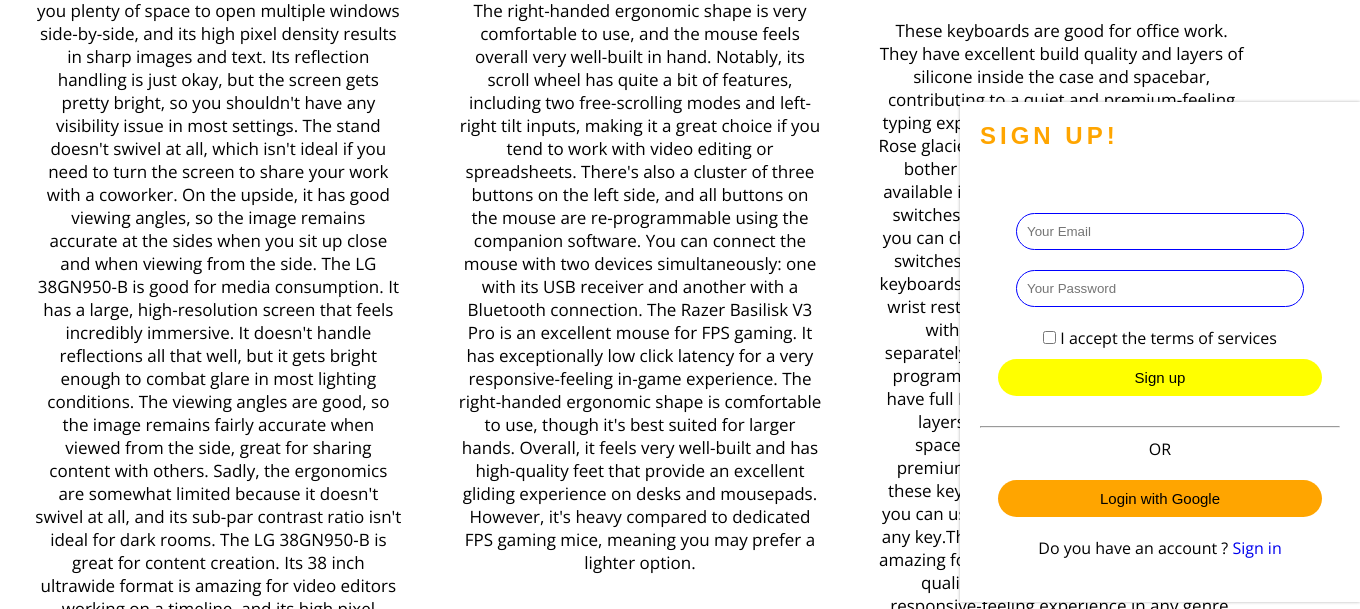
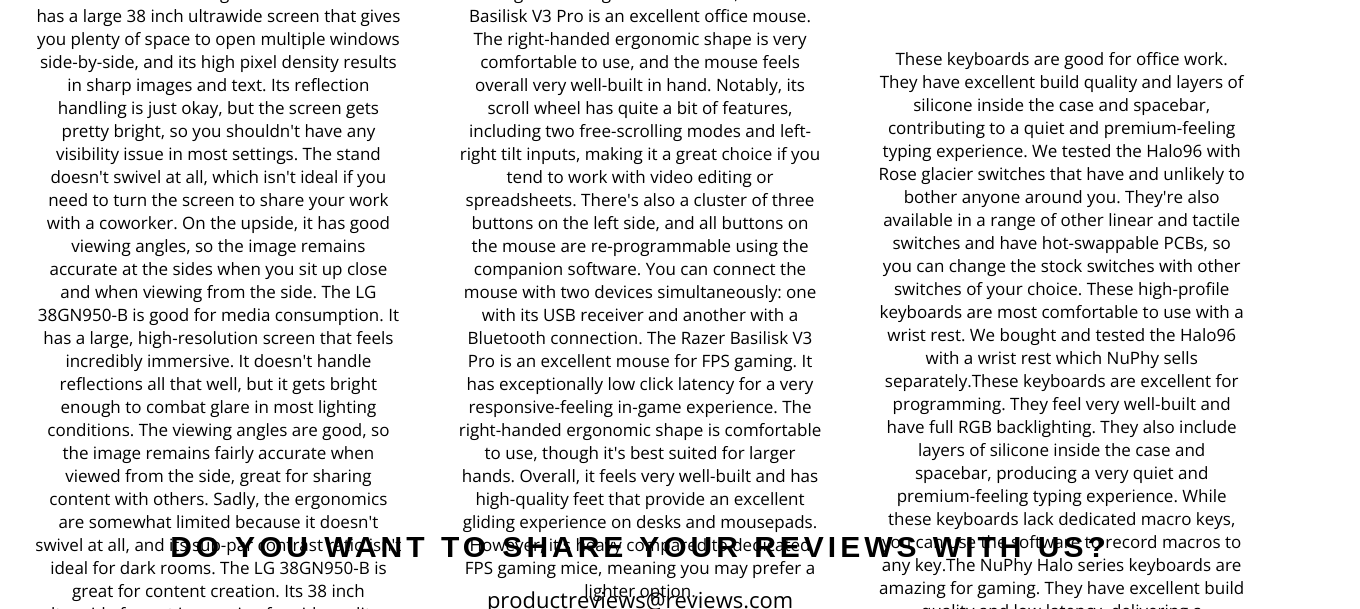
Before and after one commit to onur-CK/pp1reviews, a plain HTML site: page index.html in a window 1280 px wide. Shown: the part 1308-1917 px from the top of the page, 1360 px wide, since content can reach past the window. Drawn offline with nearby package versions, Linux system fonts and the light colour scheme.

Commit message:
sign up turned into contact us
Add sign up form changes turn into contact us instead of sign up

```diff
--- a/assets/css/style.css
+++ b/assets/css/style.css
@@ -163,6 +163,7 @@ margin-top: 50px;
     margin: 0 auto 10px;
 }
 
+
 .product-item h2 {
     color: orange;
     margin-top: 50px;
@@ -170,75 +171,6 @@ margin-top: 50px;
 
 .product-item p {
     margin-top: 50px;
-}
-
-/* sign up form */
-
-.sign-up-form {
-    height: 500px;
-    width: 400px;
-    box-shadow: 0 0 3px 0 rgba(0,0,0,0.3);
-    background: #fff;
-    padding: 20px;
-    text-align: center;
-    margin-left: 75%;
-    display: flex;
-    justify-content: space-between;
-    flex-wrap: wrap;
-    position: relative;
-}
-
-.sign-up-form p {
-    margin-top: 10px;
-}
-
-.sign-up-form h1 {
-    color: orange;
-    margin-bottom: 30px;
-}
-
-.input-box {
-    border-radius: 20px;
-    padding: 10px;
-    margin: 10px 0;
-    width: 80%;
-    border: 1px solid blue;
-    outline: none;
-}
-
-button {
-    color: black;
-    width: 90%;
-    padding: 10px;
-    border-radius: 20px;
-    font-size: 15px;
-    margin: 10px 0;
-    border: none;
-    outline: none;
-    cursor: pointer;
-}
-
-.signup-btn {
-    background-color: yellow;
-}
-
-.google-btn {
-    background-color: orange;
-}
-
-a {
-    text-decoration: none;
-}
-
-hr {
-    margin-top: 20px;
-    width: 100%;
-}
-
-.or {
-    background: white;
-    width: 30px;
-    margin: -19px auto 10px;
 }
 
 /* footer */
@@ -261,3 +193,18 @@ footer {
     padding: 5%;
     color: black;
 }
+
+/* contact us */
+
+.contact-us {
+    font-size: 20px;
+    margin-top: 40px;
+    text-align: center;
+    margin-top: 400px;
+}
+
+.contact-us-about {
+    font-size: 22px;
+    margin-top: 20px;
+
+}
--- a/index.html
+++ b/index.html
@@ -17,7 +17,7 @@
     <nav>
         <ul id="menu">
             <li>
-                <a href="#sign-up">Sign Up</a>
+                <a href="#contact-us">Contacts</a>
             </li>
             <li>
                 <a href="#reviews">Review</a>
@@ -36,8 +36,13 @@
         </div>
     </section>
     <h1 class="about">
-
     </h1>
+    <section>
+        <div class="about" id="about">
+           <h1>HOW WE FIND THE BEST PRODUCTS FOR YOUR NEEDS</h1>
+           <div class="about-about"></div>
+               </div>
+       </section>
     <h1 class="reviews-heading" id="reviews">Latest Reviews</h1>
     <section id="products">
         <div class="product-item">
@@ -71,22 +76,13 @@
 
 
    <section>
-     <div class="sign-up-form">
-                 <h1 id="sign-up">Sign Up!</h1>
-                <form>
-                    <input type="email" class="input-box" placeholder="Your Email">
-                    <input type="password" class="input-box" placeholder="Your Password">
-                    <p><span><input type="checkbox"></span> I accept the terms of services
-                    </p>
-                    <button type="button" class="signup-btn">Sign up</button>
-                    <hr>
-                    <p class="or">OR</p>
-                    <button type="button" class="google-btn">Login with Google</button>
-                    <p>Do you have an account ? <a href="#">Sign in</a></p>
-                </form>
+     <div class="contact-us" id="contact-us">
+        <h1>Do you want to share your reviews with us?</h1>
+        <div class="contact-us-about">productreviews@reviews.com</div>
             </div>
     </section>
-   <footer>
+
+    <footer>
     <ul class="social-networks">
         <li>
             <a href="https://instagram.com" target="_blank" rel="noopener" aria-label="Visit our Instagram page (opens in a new tab)"><i class="fab fa-instagram"></i></a>
@@ -103,6 +99,7 @@
         </li>
     </ul>
     </footer>
+
     <!-- font awesome script */ -->
     <script src="https://kit.fontawesome.com/58655fdf0b.js" crossorigin="anonymous"></script>
 
```
